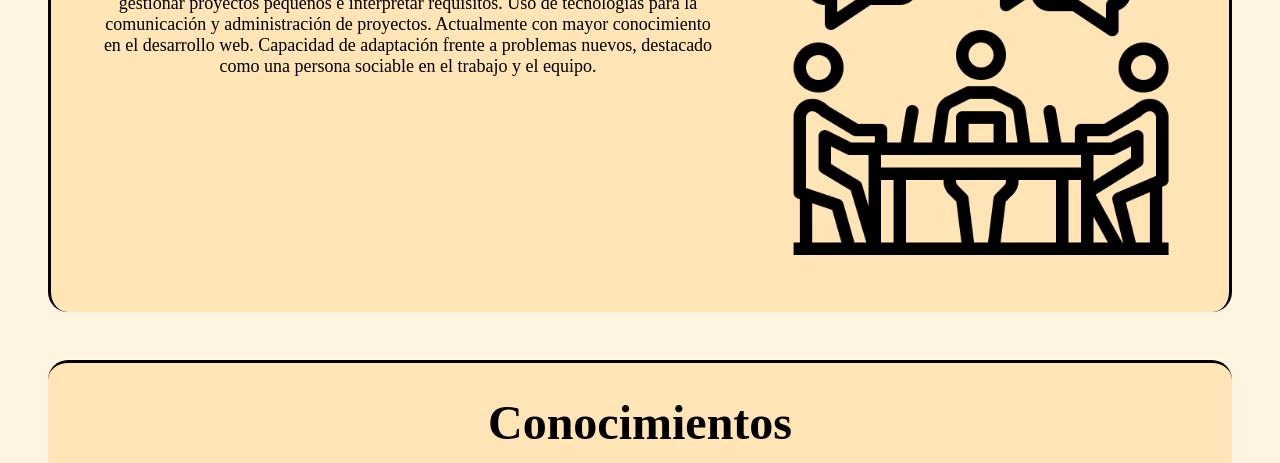
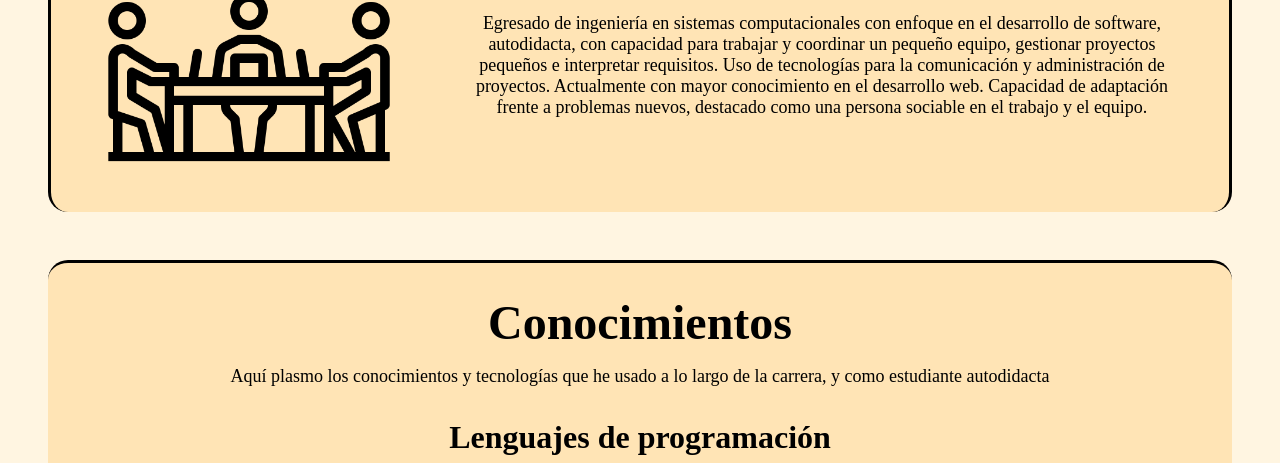
Before and after one commit to CascoArcilla/personal-page-vite, a website built with Vite: page index.html in a window 1280 px wide. Shown: the part 767-1230 px from the top of the page. Built offline with nearby package versions, Linux system fonts and the light colour scheme; files whose address does not match are found by name.

Commit message:
Ajustando seccion sobre mi

```diff
--- a/src/css/basic-info.css
+++ b/src/css/basic-info.css
@@ -56,6 +56,11 @@ Sobre mi
     border-right: 3px solid var(--text-color);
 
     text-align: center;
+
+    display: flex;
+    flex-direction: row;
+    justify-content: space-evenly;
+    align-items: center;
 }
 
 .about-me h2 {
@@ -71,8 +76,7 @@ Sobre mi
 }
 
 .about-me img {
-    max-width: unset;
-    width: 400px;
+    height: max-content;
 }
 
 @media (prefers-color-scheme: dark) {
--- a/src/sections/basic-info.js
+++ b/src/sections/basic-info.js
@@ -14,6 +14,7 @@ export function basicInfo() {
 </section>
 
 <section id="basic-info" class="about-me">
+    <img class="icon" src="${team}" alt="icono de equipo">
     <div class="wrap-info">
         <header>
         <h2>Sobre mí</h2>
@@ -28,7 +29,6 @@ export function basicInfo() {
         </p>
         </article>
     </div>
-<img class="icon" src="${team}" alt="icono de equipo">
 </section>
 `
 }
```
Lines whose indentation alone changed are shown as unchanged.
